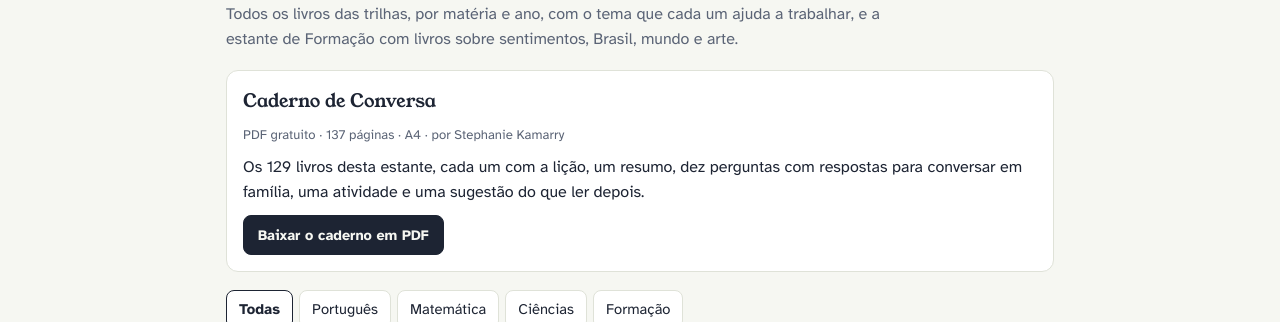
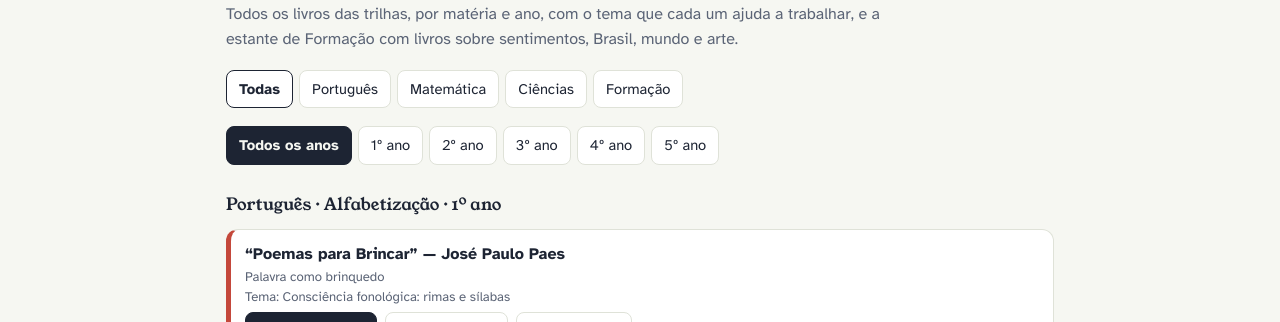
Before and after one commit to NyquistEdu/atlas-do-aprender, a Next.js app: page /livros in a window 1280 px wide. Shown: the part 177-499 px from the top of the page. Built offline with nearby package versions, Linux system fonts and the light colour scheme; no server answers.

Commit message:
Remove Caderno de Conversa card from the Livros page (kept in Apostilas)
Co-Authored-By: Claude Opus 5.5 <noreply@anthropic.com>
Claude-Session: https://claude.ai/code/session_0132gkQLcjswoVMtYcMiysbS

```diff
--- a/app/livros/Livros.tsx
+++ b/app/livros/Livros.tsx
@@ -38,14 +38,6 @@ export default function Livros() {
     <div className="wrap">
       <h2>Estante de paradidáticos</h2>
       <p className="lead">Todos os livros das trilhas, por matéria e ano, com o tema que cada um ajuda a trabalhar, e a estante de Formação com livros sobre sentimentos, Brasil, mundo e arte.</p>
-      <article className="card">
-        <h3>Caderno de Conversa</h3>
-        <p className="meta">PDF gratuito · 137 páginas · A4 · por Stephanie Kamarry</p>
-        <p style={{ margin: 0 }}>Os 129 livros desta estante, cada um com a lição, um resumo, dez perguntas com respostas para conversar em família, uma atividade e uma sugestão do que ler depois.</p>
-        <div className="row">
-          <a className="btn" href="/caderno-de-conversa.pdf" download="Caderno-de-Conversa-Atlas-do-Aprender.pdf">Baixar o caderno em PDF</a>
-        </div>
-      </article>
       <div className="seg subj">{segM.map(([v, l]) => <button key={v} type="button" data-s={v} aria-pressed={m === v} onClick={() => setM(v as typeof m)}>{l}</button>)}</div>
       <div className="seg yr">{[["all", "Todos os anos"], ...ANOS.map(([a, l]) => [a, anoCurto(l)])].map(([v, l]) => <button key={v} type="button" aria-pressed={y === v} onClick={() => setY(v)}>{l}</button>)}</div>
       {user && <div className="prog"><span>{crianca}: {lidos} de {total} livros lidos neste filtro</span></div>}
```
